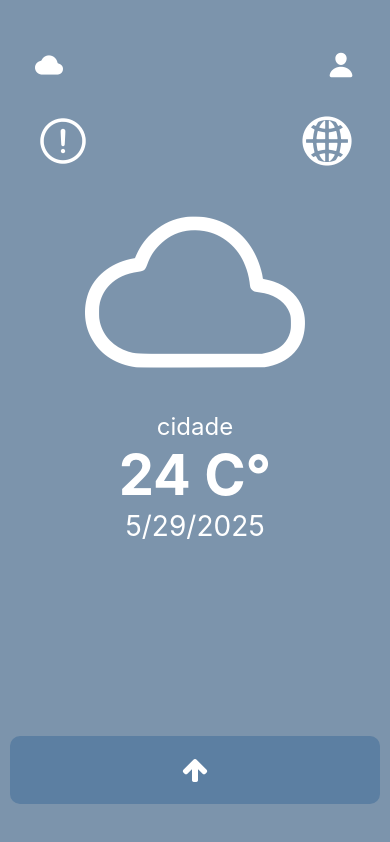
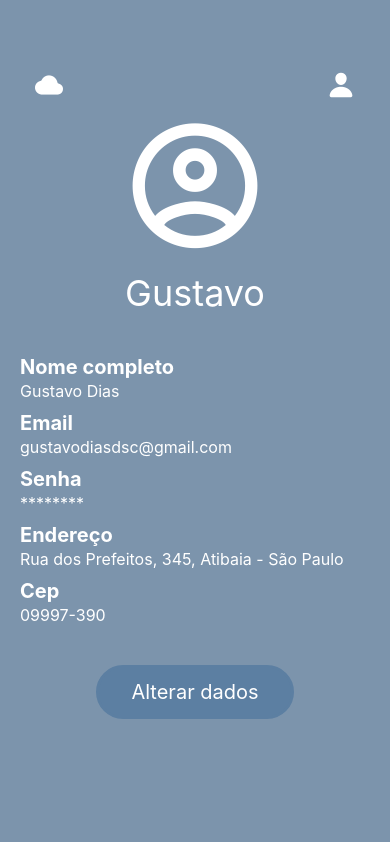
Before and after one commit to GSNimbus/mobile, a React Native app: screen /Perfil in a window 390 px wide. Built offline with nearby package versions, Linux system fonts and the light colour scheme; no server answers.

Commit message:
ProfileContext e estlização de AlterarPerfil e Perfil

```diff
--- a/App.tsx
+++ b/App.tsx
@@ -7,6 +7,8 @@ import Cadastro from './pages/Cadastro/Cadastro';
 import Principal from './pages/Principal/Principal';
 import Alertas from './pages/Alertas/Alertas';
 import LocalizacoesSalvas from './pages/LocalizacoesSalvas/LocalizacoesSalvas';
+import Perfil from './pages/Perfil/Perfil';
+import AlterarPerfil from './pages/AlterarPerfil/AlterarPerfil';
 
 const {Navigator,Screen} = createNativeStackNavigator<RootStackParamList>();
 
@@ -26,6 +28,8 @@ export default function App() {
         <Screen name='Principal' component={Principal} />
         <Screen name='Alertas' component={Alertas}/>
         <Screen name='LocalizacoesSalvas' component={LocalizacoesSalvas}/>
+        <Screen name='Perfil' component={Perfil} />
+        <Screen name='AlterarPerfil' component={AlterarPerfil} />
       </Navigator>
     </NavigationContainer>
   );
--- a/components/InputArea/InputLabel.tsx
+++ b/components/InputArea/InputLabel.tsx
@@ -13,8 +13,8 @@ interface InputLabelProps {
   title: string;
   value: string;
   setValue: (value: string) => void;
-  placeholder: string;
-  show: boolean;
+  placeholder?: string;
+  show?: boolean;
   onPress?: () => void;
   secure?: boolean;
   isSearched?: boolean;
--- /dev/null
+++ b/pages/AlterarPerfil/AlterarPerfil.tsx
@@ -0,0 +1,74 @@
+import { View, Text, ScrollView } from "react-native";
+import React, { useReducer } from "react";
+import { RootStackParamList } from "../../util/types";
+import { NativeStackNavigationProp } from "@react-navigation/native-stack";
+import { useNavigation } from "@react-navigation/native";
+import UserField from "../Perfil/components/UserField";
+import { MaterialCommunityIcons } from "@expo/vector-icons";
+import Header from "../../components/Header/Header";
+import { styles } from "../../styles/styles";
+import Botao from "../../components/Botao/Botao";
+import InputLabel from "../../components/InputArea/InputLabel";
+
+type FormState = {
+  nome: string;
+  email: string;
+  senha: string;
+  cep: string;
+  pais: string;
+  estado: string;
+  cidade: string;
+};
+
+type Action = { field: keyof FormState; value: string };
+
+const initialState: FormState = {
+  nome: "",
+  email: "",
+  senha: "",
+  cep: "",
+  pais: "",
+  estado: "",
+  cidade: "",
+};
+
+function formReducer(state: FormState, action: Action): FormState {
+  return { ...state, [action.field]: action.value };
+}
+
+const AlterarPerfil = () => {
+  const navigation = useNavigation<NativeStackNavigationProp<RootStackParamList, "AlterarPerfil">>();
+   const [form, dispatch] = useReducer(formReducer, initialState);
+
+  const handleChange = (field: keyof FormState) => (value: string) =>
+    dispatch({ field, value });
+
+  const handleSubmit = () => {
+    console.log("Dados do formulário:", form);
+    // Api...
+  };
+
+  return (
+     <View style={[styles.container, { paddingTop: 50 }]}>
+      <Header />
+      <View style={styles.container_center}>
+            <MaterialCommunityIcons name="account-circle-outline" size={150} color="white" />
+            <Text style={{color: 'white', fontSize: 36}}>Gustavo</Text>
+        <ScrollView style={{width: '100%'}}>
+            <View style={[{width: '100%', gap: 10, marginVertical: 30}]}>
+                <InputLabel title="Nome completo" value={form.nome} setValue={handleChange('nome')}  />
+                <InputLabel title="Email" value={form.email} setValue={handleChange('email')}   />
+                <InputLabel title="Senha" value={form.senha} setValue={handleChange('senha') } />
+                <InputLabel title="Cep" value={form.cep} setValue={handleChange('cep')}  />
+                <InputLabel title="Pais" value={form.pais} setValue={handleChange('pais')}  />
+                <InputLabel title="Estado" value={form.estado} setValue={handleChange('estado')}  />
+                <InputLabel title="Cidade" value={form.cidade} setValue={handleChange('cidade')}  />
+            </View>
+            <Botao title="Salvar" size="medium" action={handleSubmit} />
+        </ScrollView>
+      </View>
+    </View>
+  );
+};
+
+export default AlterarPerfil;
--- /dev/null
+++ b/pages/Perfil/Perfil.tsx
@@ -0,0 +1,38 @@
+import { View, Text } from "react-native";
+import React from "react";
+import { styles } from "../../styles/styles";
+import HeaderVoltar from "../../components/HeaderVoltar/HeaderVoltar";
+import { MaterialCommunityIcons } from "@expo/vector-icons";
+import Header from "../../components/Header/Header";
+import InputLabel from "../../components/InputArea/InputLabel";
+import UserField from "./components/UserField";
+import Botao from "../../components/Botao/Botao";
+import { useNavigation } from "@react-navigation/native";
+import { NativeStackNavigationProp } from "@react-navigation/native-stack";
+import { RootStackParamList } from "../../util/types";
+
+const Perfil = () => {
+
+  const navigation = useNavigation<NativeStackNavigationProp<RootStackParamList, 'Perfil'>>();
+
+
+  return (
+    <View style={[styles.container, { paddingTop: 50 }]}>
+      <Header />
+      <View style={styles.container_center}>
+        <MaterialCommunityIcons name="account-circle-outline" size={150} color="white" />
+        <Text style={{color: 'white', fontSize: 36}}>Gustavo</Text>
+        <View style={[{width: '100%', gap: 10, marginVertical: 30}]}>
+            <UserField  titulo="Nome completo" valor="Gustavo Dias" />
+            <UserField  titulo="Email" valor="gustavodiasdsc@gmail.com" />
+            <UserField  titulo="Senha" valor="********" isPassword />
+            <UserField  titulo="Endereço" valor="Rua dos Prefeitos, 345, Atibaia - São Paulo" />
+            <UserField  titulo="Cep" valor="09997-390" />
+        </View>
+        <Botao title="Alterar dados" size="medium" action={() => navigation.navigate('AlterarPerfil')} />
+      </View>
+    </View>
+  );
+};
+
+export default Perfil;
--- /dev/null
+++ b/pages/Perfil/components/UserField.tsx
@@ -0,0 +1,20 @@
+import { View, Text } from 'react-native'
+import React from 'react'
+import { styles } from '../../../styles/styles';
+
+interface UserFieldProps {
+    titulo: string;
+    valor : string;
+    isPassword? : boolean
+}
+
+const UserField = ({titulo, valor} : UserFieldProps) => {
+  return (
+    <View style={{gap: 2}}>
+      <Text style={[styles.paragraph, {fontWeight: 'bold', fontSize: 20}]}>{titulo}</Text>
+      <Text style={[styles.paragraph, {}]}>{valor}</Text>
+    </View>
+  )
+}
+
+export default UserField
--- a/util/types.ts
+++ b/util/types.ts
@@ -8,4 +8,5 @@ export type RootStackParamList = {
     TrocarInformacoes: undefined;
     LocalizacoesSalvas: undefined;
     AdicionarLocalizacao: undefined;
+    AlterarPerfil : undefined;
 };
```
Also changed, not shown: Service/ProfileContext.tsx (added, +26 -0 lines), util/interfaces.ts (line endings or trailing spaces).
